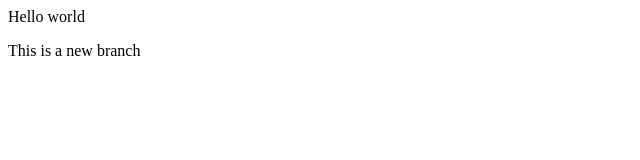
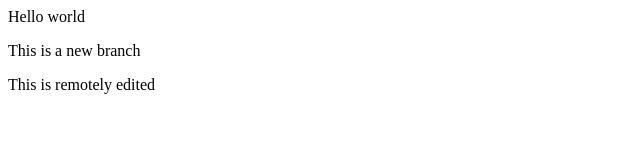
Before and after one commit to rmunde/GitDemoProject, a plain HTML site: page index.html in a window 1280 px wide. Shown: the whole page, without its empty margins (0-640 px from the left). Drawn offline with Linux system fonts and the light colour scheme.

Commit message:
Update index.html

```diff
--- a/index.html
+++ b/index.html
@@ -1,3 +1,5 @@
 <p>Hello world</p>
 
 <p>This is a new branch</p>
+
+<p>This is remotely edited</p>
```
